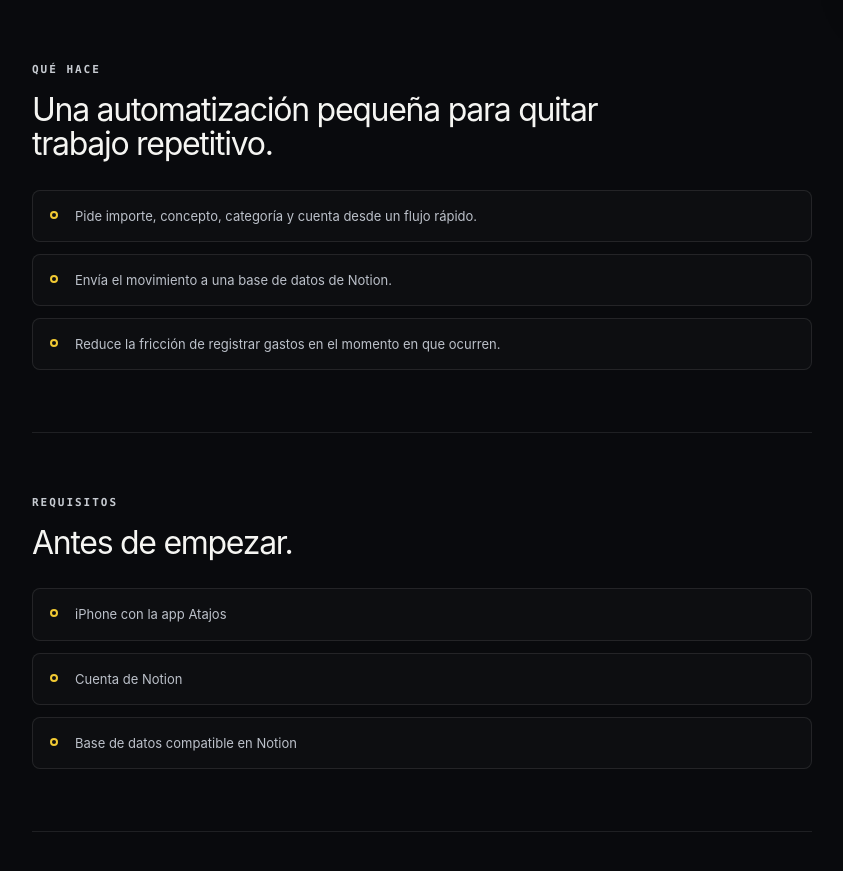
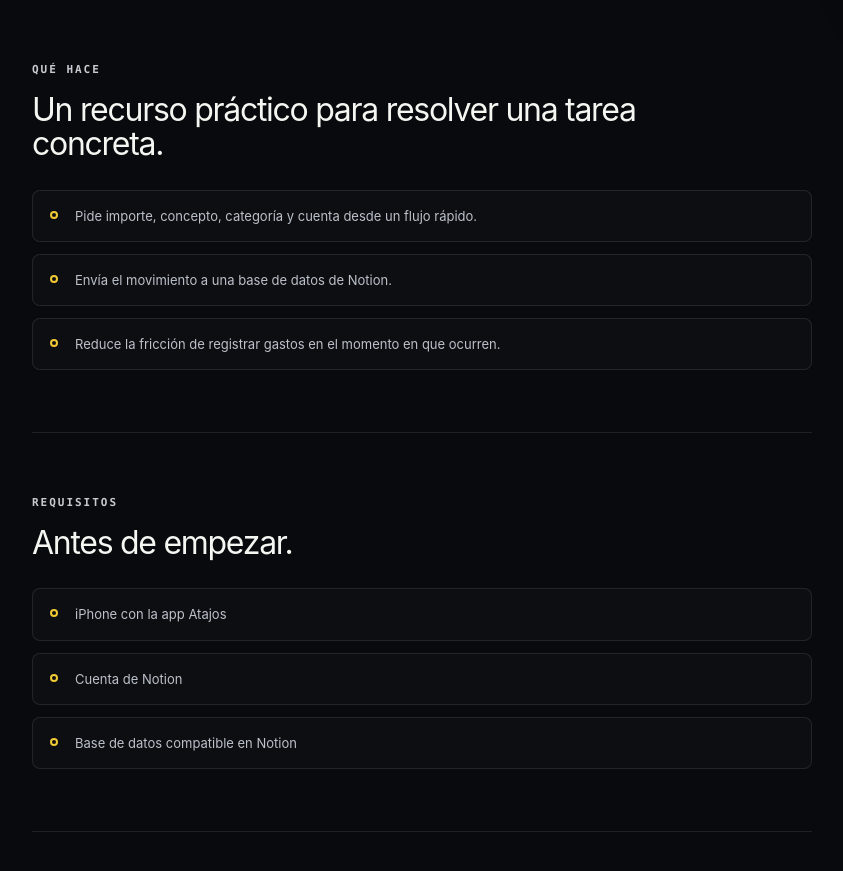
Before and after one commit to jzapataa/jorgezapata.es, a Next.js app: page /recursos/registro-gastos in a window 1280 px wide. Shown: the part 819-1690 px from the top of the page, without its empty margins (18-861 px from the left). Built offline with nearby package versions, Linux system fonts and the light colour scheme; no server answers; the database is empty.

Commit message:
fix: generalize resource detail and cache counts

```diff
--- a/pages/recursos/[slug].tsx
+++ b/pages/recursos/[slug].tsx
@@ -47,7 +47,7 @@ export default function ResourceDetailPage({ resource, downloadCount }: Resource
 
             <section className="detail-section">
               <p className="eyebrow">QUÉ HACE</p>
-              <h2>Una automatización pequeña para quitar trabajo repetitivo.</h2>
+              <h2>Un recurso práctico para resolver una tarea concreta.</h2>
               <ul className="detail-list">
                 {resource.whatItDoes.map((item) => <li key={item}>{item}</li>)}
               </ul>
@@ -123,7 +123,9 @@ export default function ResourceDetailPage({ resource, downloadCount }: Resource
   );
 }
 
-export const getServerSideProps: GetServerSideProps<ResourceDetailProps> = async ({ params }) => {
+export const getServerSideProps: GetServerSideProps<ResourceDetailProps> = async ({ params, res }) => {
+  res.setHeader("Cache-Control", "public, s-maxage=60, stale-while-revalidate=300");
+
   const slug = typeof params?.slug === "string" ? params.slug : "";
   const resource = getResourceBySlug(slug);
   if (!resource) return { notFound: true };
```
